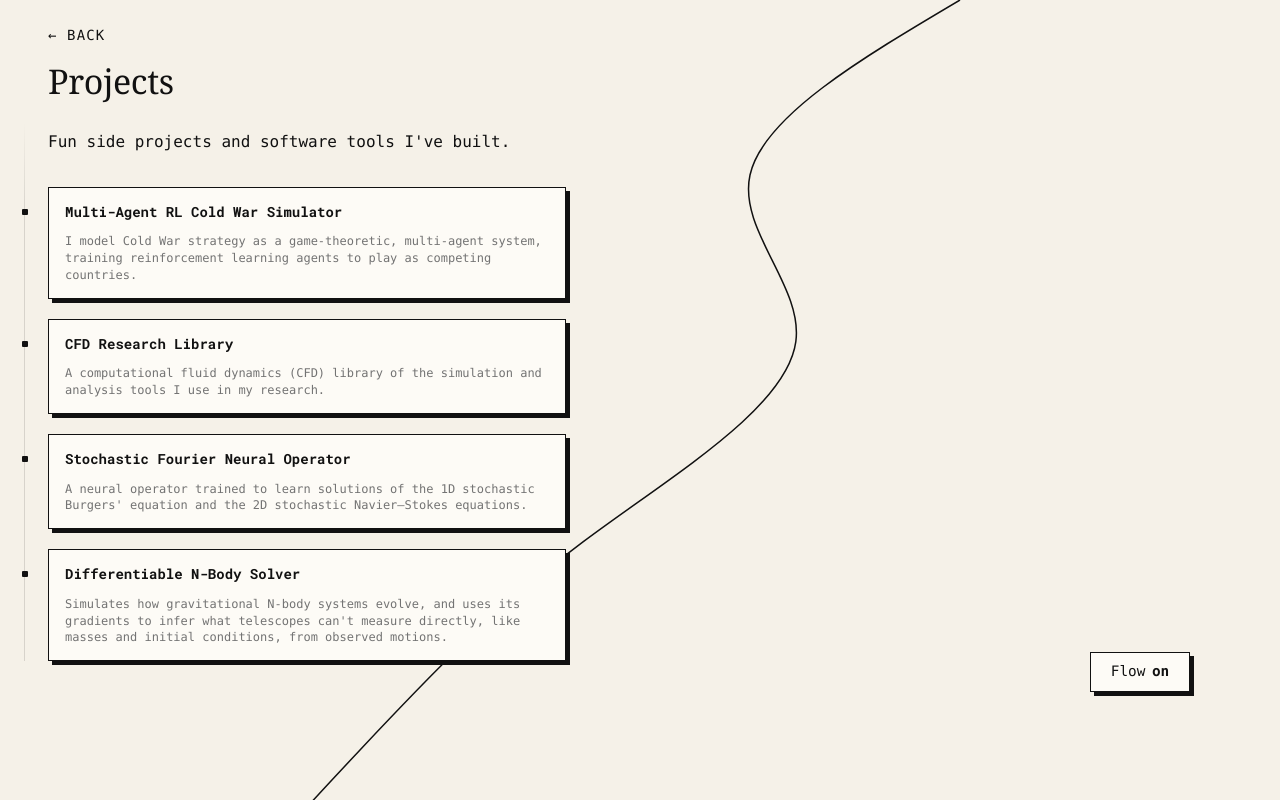
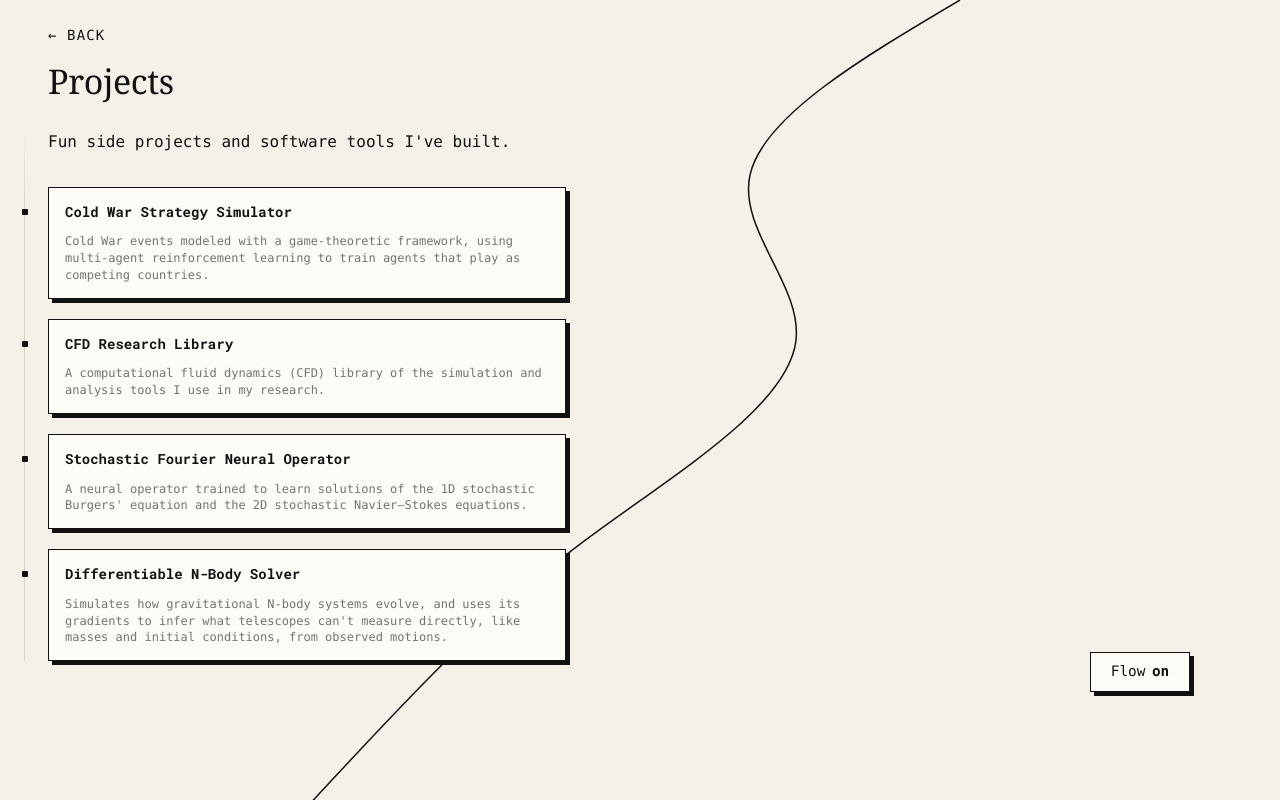
Before and after one commit to johnz1104/personal-website, a React (Vite) app: page /projects in a window 1280 px wide. Built offline with nearby package versions, Linux system fonts and the light colour scheme; no server answers.

Commit message:
change project title/description

```diff
--- a/src/data/projects.js
+++ b/src/data/projects.js
@@ -6,9 +6,9 @@ const projects = [
   {
     id: "01",
     slug: "cold-war-simulator",
-    title: "Multi-Agent RL Cold War Simulator",
+    title: "Cold War Strategy Simulator",
     description:
-      "I model Cold War strategy as a game-theoretic, multi-agent system, training reinforcement learning agents to play as competing countries.",
+      "Cold War events modeled with a game-theoretic framework, using multi-agent reinforcement learning to train agents that play as competing countries.",
   },
   {
     id: "02",
```
